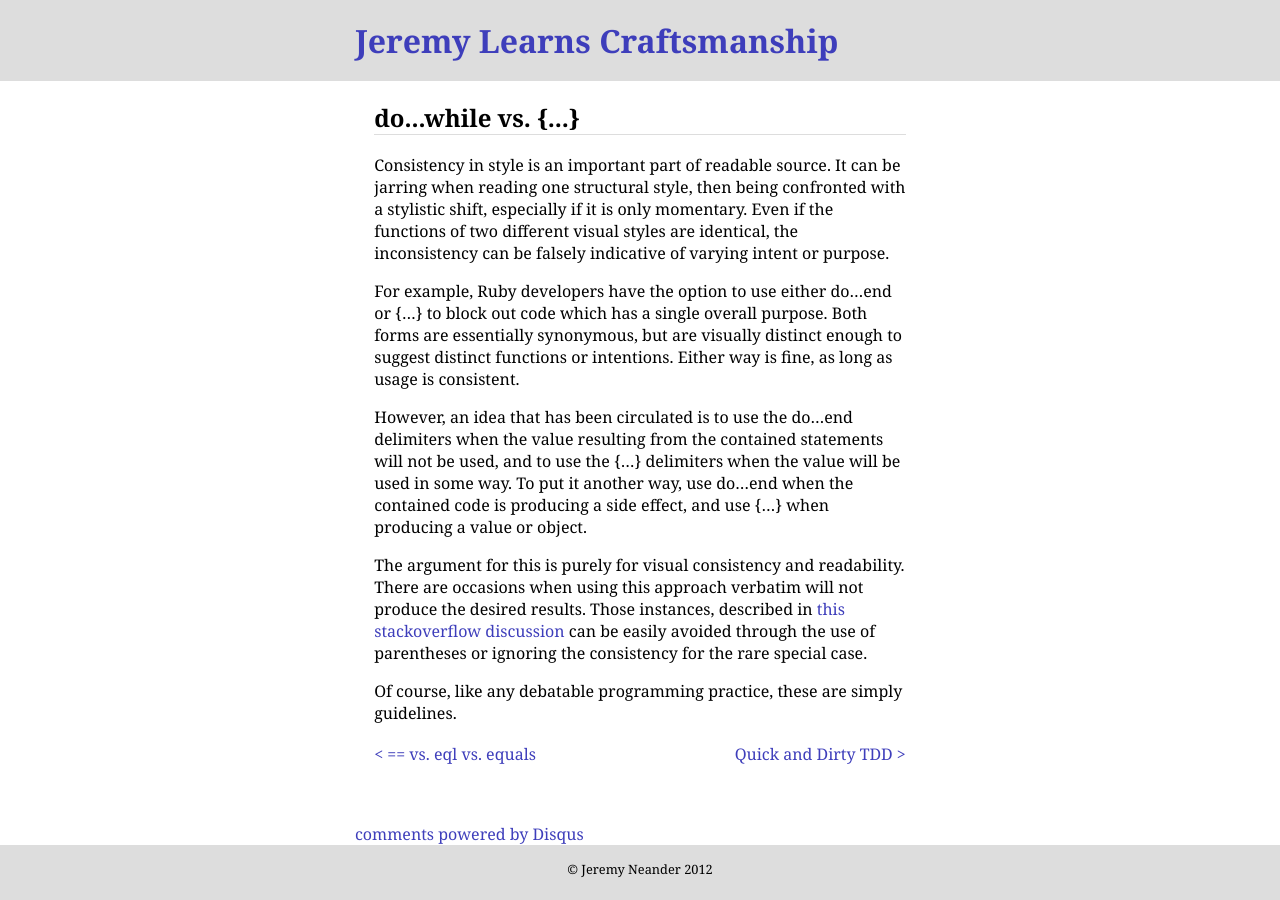
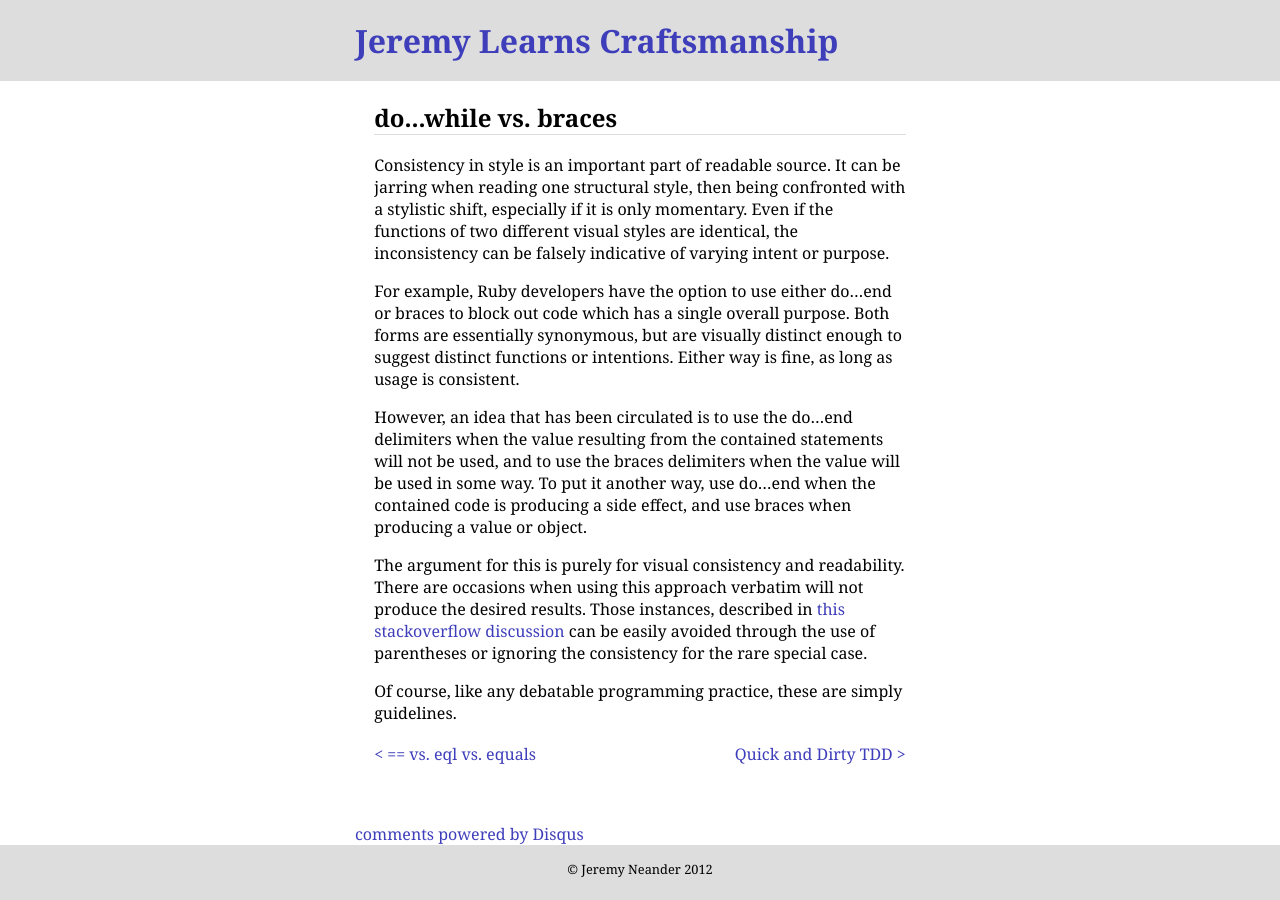
Before and after one commit to jneander/jneander.github.com, a Jekyll site: the page built from _posts/2012-07-22-do-while-vs-braces.md, in a window 1280 px wide. Built offline with Jekyll 4.4.1, drawn with Linux system fonts in a browser that asks for light colours; comment, search, counter and statistics services are not loaded.

Commit message:
Fix hyperlink markup

```diff
--- a/_posts/2012-07-22-do-while-vs-braces.md
+++ b/_posts/2012-07-22-do-while-vs-braces.md
@@ -1,14 +1,14 @@
 ---
 layout: blog_entry
-title: do...while vs. {...}
+title: do...while vs. braces
 description: Visual consistency with regard to code block delimiters
 ---
 Consistency in style is an important part of readable source. It can be jarring when reading one structural style, then being confronted with a stylistic shift, especially if it is only momentary. Even if the functions of two different visual styles are identical, the inconsistency can be falsely indicative of varying intent or purpose.
 
-For example, Ruby developers have the option to use either do...end or {...} to block out code which has a single overall purpose. Both forms are essentially synonymous, but are visually distinct enough to suggest distinct functions or intentions. Either way is fine, as long as usage is consistent.
+For example, Ruby developers have the option to use either do...end or braces to block out code which has a single overall purpose. Both forms are essentially synonymous, but are visually distinct enough to suggest distinct functions or intentions. Either way is fine, as long as usage is consistent.
 
-However, an idea that has been circulated is to use the do...end delimiters when the value resulting from the contained statements will not be used, and to use the {...} delimiters when the value will be used in some way. To put it another way, use do...end when the contained code is producing a side effect, and use {...} when producing a value or object.
+However, an idea that has been circulated is to use the do...end delimiters when the value resulting from the contained statements will not be used, and to use the braces delimiters when the value will be used in some way. To put it another way, use do...end when the contained code is producing a side effect, and use braces when producing a value or object.
 
-The argument for this is purely for visual consistency and readability. There are occasions when using this approach verbatim will not produce the desired results. Those instances, described in [this stackoverflow discussion]({http://stackoverflow.com/questions/5587264/do-end-vs-curly-braces-for-blocks-in-ruby}) can be easily avoided through the use of parentheses or ignoring the consistency for the rare special case.
+The argument for this is purely for visual consistency and readability. There are occasions when using this approach verbatim will not produce the desired results. Those instances, described in [this stackoverflow discussion](http://stackoverflow.com/questions/5587264/do-end-vs-curly-braces-for-blocks-in-ruby) can be easily avoided through the use of parentheses or ignoring the consistency for the rare special case.
 
 Of course, like any debatable programming practice, these are simply guidelines.
```
Also changed, not shown: _posts/2012-07-23-quick-and-dirty-tdd.md (+2 -2 lines).
